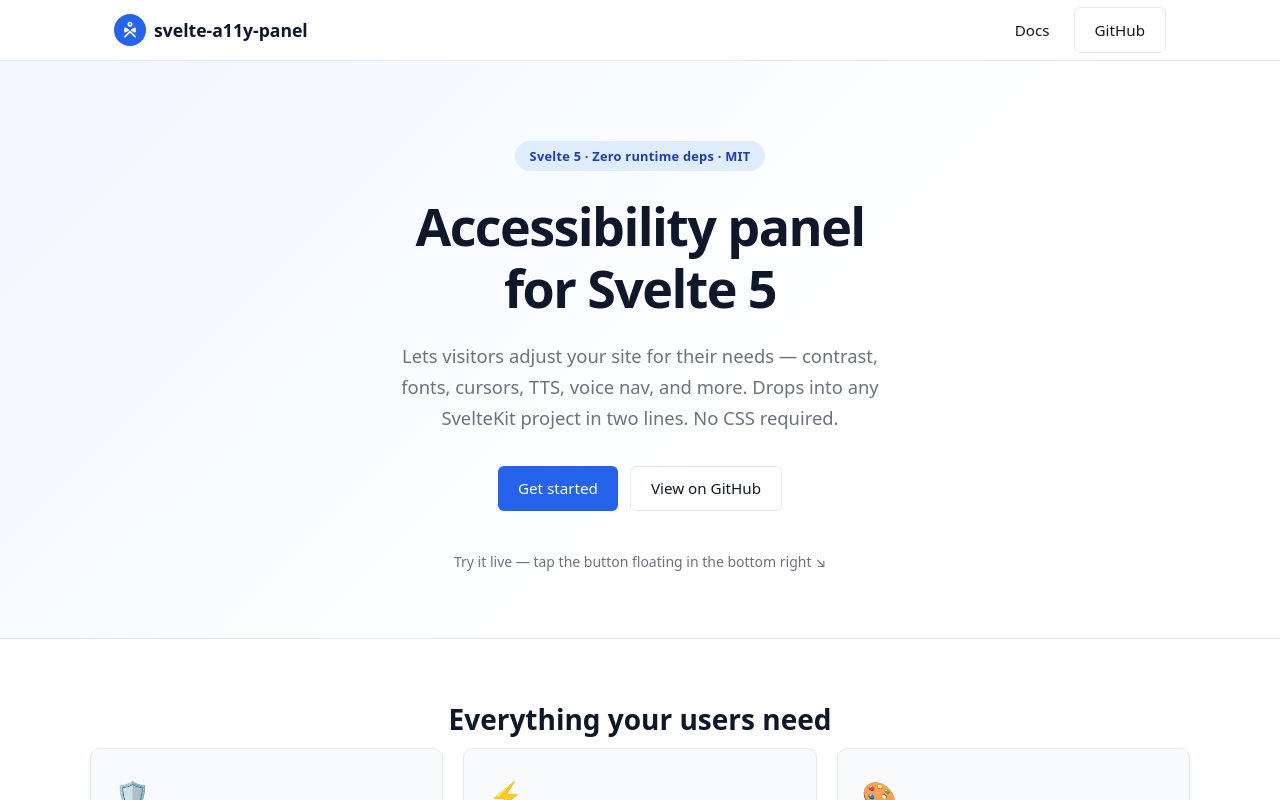
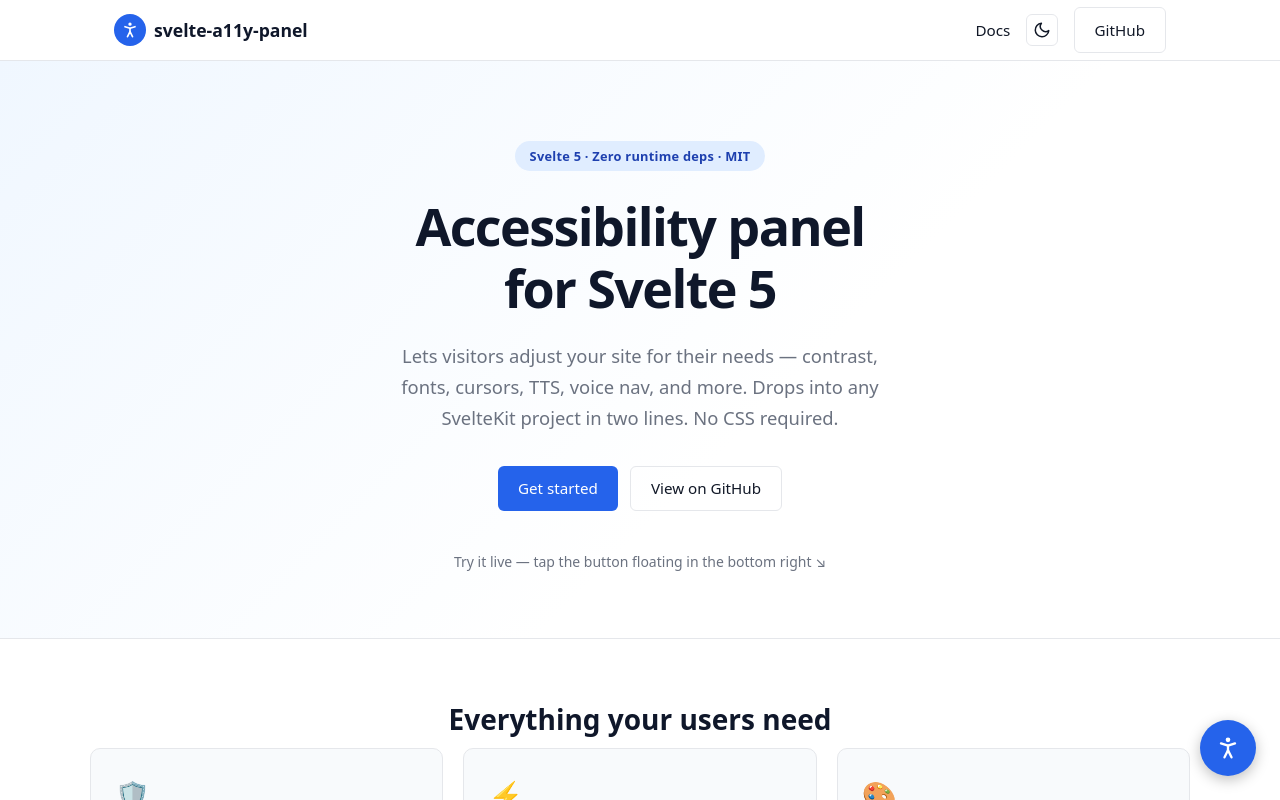
Before and after one commit to curtislmartin/svelte-a11y-panel, a SvelteKit app: page / in a window 1280 px wide. Shown: the top 800 px of the page. Built offline with nearby package versions, Linux system fonts and the light colour scheme.

Commit message:
fix: correct PersonStanding SVG, add floating button to layout, add dark mode toggle

```diff
--- a/src/app.css
+++ b/src/app.css
@@ -9,12 +9,47 @@
   --color-accent-hover: #1d4ed8;
   --color-border: #e5e7eb;
   --color-sidebar-bg: #f8fafc;
+  --color-header-bg: rgba(255, 255, 255, 0.95);
   --color-code-bg: #1e293b;
   --color-code-text: #e2e8f0;
+  --color-inline-code-bg: #f1f5f9;
+  --color-inline-code-text: #0f172a;
   --font-sans: system-ui, -apple-system, BlinkMacSystemFont, 'Segoe UI', sans-serif;
   --font-mono: 'Fira Code', 'Cascadia Code', Consolas, monospace;
   --max-width: 1100px;
   --sidebar-width: 240px;
+}
+
+/* System dark mode (no explicit preference saved) */
+@media (prefers-color-scheme: dark) {
+  :root:not([data-theme="light"]) {
+    --color-bg: #0f172a;
+    --color-text: #cbd5e1;
+    --color-text-muted: #94a3b8;
+    --color-heading: #f1f5f9;
+    --color-accent: #3b82f6;
+    --color-accent-hover: #2563eb;
+    --color-border: #1e293b;
+    --color-sidebar-bg: #0c1425;
+    --color-header-bg: rgba(15, 23, 42, 0.95);
+    --color-inline-code-bg: #1e293b;
+    --color-inline-code-text: #e2e8f0;
+  }
+}
+
+/* Explicitly set dark (via toggle) */
+[data-theme="dark"] {
+  --color-bg: #0f172a;
+  --color-text: #cbd5e1;
+  --color-text-muted: #94a3b8;
+  --color-heading: #f1f5f9;
+  --color-accent: #3b82f6;
+  --color-accent-hover: #2563eb;
+  --color-border: #1e293b;
+  --color-sidebar-bg: #0c1425;
+  --color-header-bg: rgba(15, 23, 42, 0.95);
+  --color-inline-code-bg: #1e293b;
+  --color-inline-code-text: #e2e8f0;
 }
 
 body {
@@ -50,10 +85,10 @@
 code {
   font-family: var(--font-mono);
   font-size: 0.875em;
-  background: #f1f5f9;
+  background: var(--color-inline-code-bg);
   padding: 0.15em 0.4em;
   border-radius: 4px;
-  color: #0f172a;
+  color: var(--color-inline-code-text);
 }
 
 pre code {
--- a/src/lib/AccessibilityButton.svelte
+++ b/src/lib/AccessibilityButton.svelte
@@ -30,6 +30,7 @@
   aria-expanded={getOpen()}
   aria-controls="a11y-panel"
 >
+  <!-- PersonStanding — Lucide ISC licence, paths inlined to avoid adding a dependency -->
   <svg
     width="28"
     height="28"
@@ -41,10 +42,10 @@
     stroke-linejoin="round"
     aria-hidden="true"
   >
-    <circle cx="12" cy="5" r="2"/>
-    <path d="m6 20 6-6 6 6"/>
-    <path d="m6 14 4-2-4-2v4"/>
-    <path d="m18 14-4-2 4-2v4"/>
+    <circle cx="12" cy="5" r="1"/>
+    <path d="m9 20 3-6 3 6"/>
+    <path d="m6 8 6 2 6-2"/>
+    <path d="M12 10v4"/>
   </svg>
 </button>
 
@@ -72,7 +73,7 @@
     box-shadow: 0 6px 20px rgba(0, 0, 0, 0.3);
   }
   .a11y-trigger-btn:focus-visible {
-    outline: 3px solid currentColor;
+    outline: 3px solid #fff;
     outline-offset: 3px;
   }
 </style>
--- a/src/routes/+layout.svelte
+++ b/src/routes/+layout.svelte
@@ -1,8 +1,29 @@
 <script lang="ts">
   import '../app.css';
-  import { PanelMount } from '$lib';
+  import { PanelMount, AccessibilityButton } from '$lib';
+  import { onMount } from 'svelte';
 
   let { children } = $props();
+
+  let dark = $state(false);
+
+  onMount(() => {
+    const saved = localStorage.getItem('docs-theme');
+    if (saved) {
+      dark = saved === 'dark';
+      document.documentElement.setAttribute('data-theme', saved);
+    } else {
+      dark = window.matchMedia('(prefers-color-scheme: dark)').matches;
+      // No data-theme set — CSS @media handles it automatically
+    }
+  });
+
+  function toggleDark() {
+    dark = !dark;
+    const theme = dark ? 'dark' : 'light';
+    document.documentElement.setAttribute('data-theme', theme);
+    localStorage.setItem('docs-theme', theme);
+  }
 </script>
 
 <PanelMount config={{
@@ -15,21 +36,42 @@
   }
 }} />
 
+<AccessibilityButton accentColor="#2563eb" />
+
 <header class="site-header">
   <div class="header-inner">
     <a href="/" class="logo">
       <span class="logo-icon" aria-hidden="true">
         <svg width="20" height="20" viewBox="0 0 24 24" fill="none" stroke="#fff" stroke-width="2" stroke-linecap="round" stroke-linejoin="round">
-          <circle cx="12" cy="5" r="2"/>
-          <path d="m6 20 6-6 6 6"/>
-          <path d="m6 14 4-2-4-2v4"/>
-          <path d="m18 14-4-2 4-2v4"/>
+          <circle cx="12" cy="5" r="1"/>
+          <path d="m9 20 3-6 3 6"/>
+          <path d="m6 8 6 2 6-2"/>
+          <path d="M12 10v4"/>
         </svg>
       </span>
       <span class="logo-text">svelte-a11y-panel</span>
     </a>
     <nav class="header-nav" aria-label="Site navigation">
       <a href="/docs">Docs</a>
+      <button
+        class="theme-toggle"
+        onclick={toggleDark}
+        aria-label={dark ? 'Switch to light mode' : 'Switch to dark mode'}
+        title={dark ? 'Switch to light mode' : 'Switch to dark mode'}
+      >
+        {#if dark}
+          <!-- Sun icon -->
+          <svg width="18" height="18" viewBox="0 0 24 24" fill="none" stroke="currentColor" stroke-width="2" stroke-linecap="round" stroke-linejoin="round" aria-hidden="true">
+            <circle cx="12" cy="12" r="4"/>
+            <path d="M12 2v2M12 20v2M4.93 4.93l1.41 1.41M17.66 17.66l1.41 1.41M2 12h2M20 12h2M4.93 19.07l1.41-1.41M17.66 6.34l1.41-1.41"/>
+          </svg>
+        {:else}
+          <!-- Moon icon -->
+          <svg width="18" height="18" viewBox="0 0 24 24" fill="none" stroke="currentColor" stroke-width="2" stroke-linecap="round" stroke-linejoin="round" aria-hidden="true">
+            <path d="M21 12.79A9 9 0 1 1 11.21 3 7 7 0 0 0 21 12.79z"/>
+          </svg>
+        {/if}
+      </button>
       <a
         href="https://github.com/curtislmartin/svelte-a11y-panel"
         target="_blank"
@@ -46,7 +88,7 @@
   .site-header {
     position: sticky;
     top: 0;
-    background: rgba(255,255,255,0.95);
+    background: var(--color-header-bg);
     backdrop-filter: blur(8px);
     border-bottom: 1px solid var(--color-border);
     z-index: 100;
@@ -82,8 +124,21 @@
   .header-nav {
     display: flex;
     align-items: center;
-    gap: 1.5rem;
+    gap: 1rem;
   }
   .header-nav a { color: var(--color-text); font-size: 0.95rem; }
   .header-nav a:hover { color: var(--color-accent); text-decoration: none; }
+  .theme-toggle {
+    background: none;
+    border: 1px solid var(--color-border);
+    color: var(--color-text);
+    cursor: pointer;
+    padding: 0.35rem;
+    border-radius: 6px;
+    display: flex;
+    align-items: center;
+    justify-content: center;
+    transition: background 0.15s;
+  }
+  .theme-toggle:hover { background: var(--color-sidebar-bg); }
 </style>
```
Also changed, not shown: 1 other file (tests, documents, lock files or other folders).
